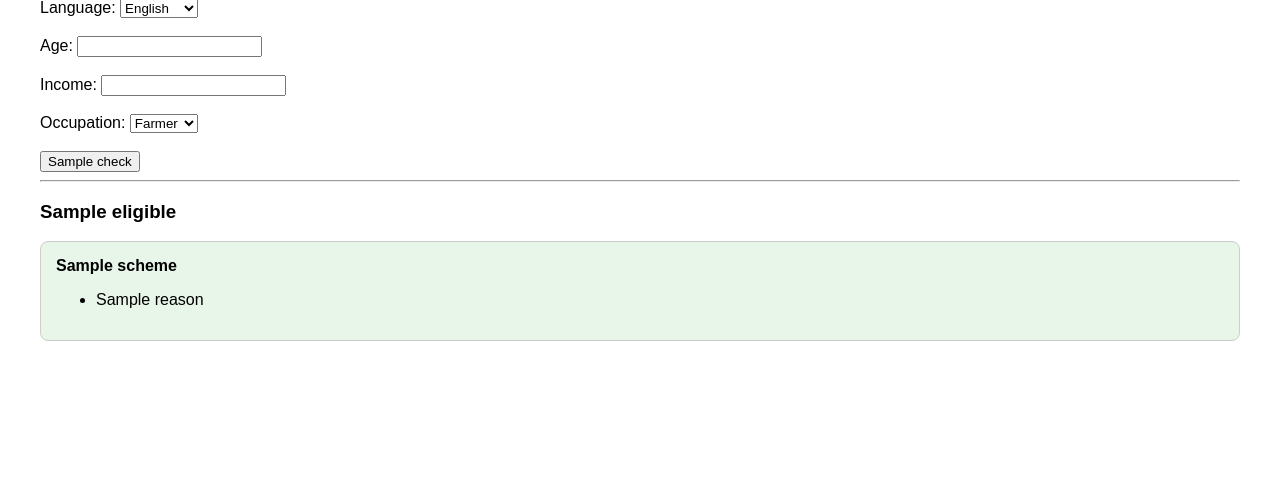
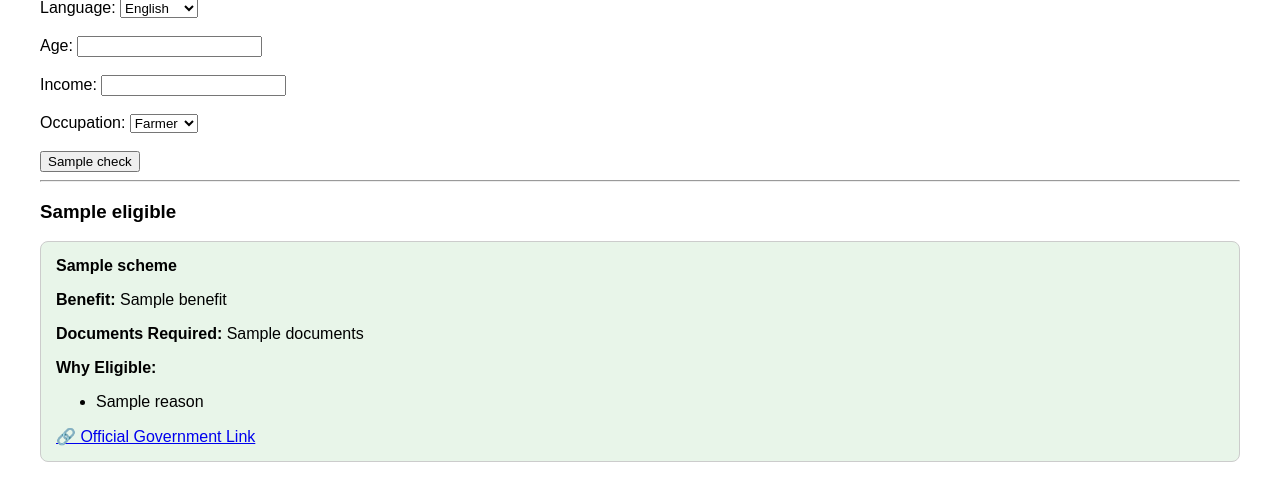
Before and after one commit to gouri-des/hackathon, a Flask app: template templates/index.html in a window 1280 px wide. Shown: the part 89-590 px from the top of the page. Run offline with Flask 3, Linux system fonts and the light colour scheme; the template is opened without the code that fills it: most values are stand-ins (such as "Sample title", 1, 10 or a date in 2020).

Commit message:
Restored benefits, documents, and official links in UI

```diff
--- a/templates/index.html
+++ b/templates/index.html
@@ -39,14 +39,24 @@
 <hr>
 
 <h3>{{ text.eligible }}</h3>
+
 {% for scheme in schemes %}
 <div class="card ok">
     <b>{{ scheme.name }}</b>
+
+    <p><b>Benefit:</b> {{ scheme.benefit }}</p>
+    <p><b>Documents Required:</b> {{ scheme.documents }}</p>
+
+    <p><b>Why Eligible:</b></p>
     <ul>
         {% for r in scheme.reasons %}
         <li>{{ r }}</li>
         {% endfor %}
     </ul>
+
+    <a href="{{ scheme.official_link }}" target="_blank">
+        🔗 Official Government Link
+    </a>
 </div>
 {% endfor %}
 
@@ -54,6 +64,9 @@
 {% for scheme in not_eligible %}
 <div class="card fail">
     <b>{{ scheme.name }}</b>
+    <a href="{{ scheme.official_link }}" target="_blank">
+    🔗 View Official Criteria
+</a>
     <ul>
         {% for r in scheme.fail_reasons %}
         <li>{{ r }}</li>
```
